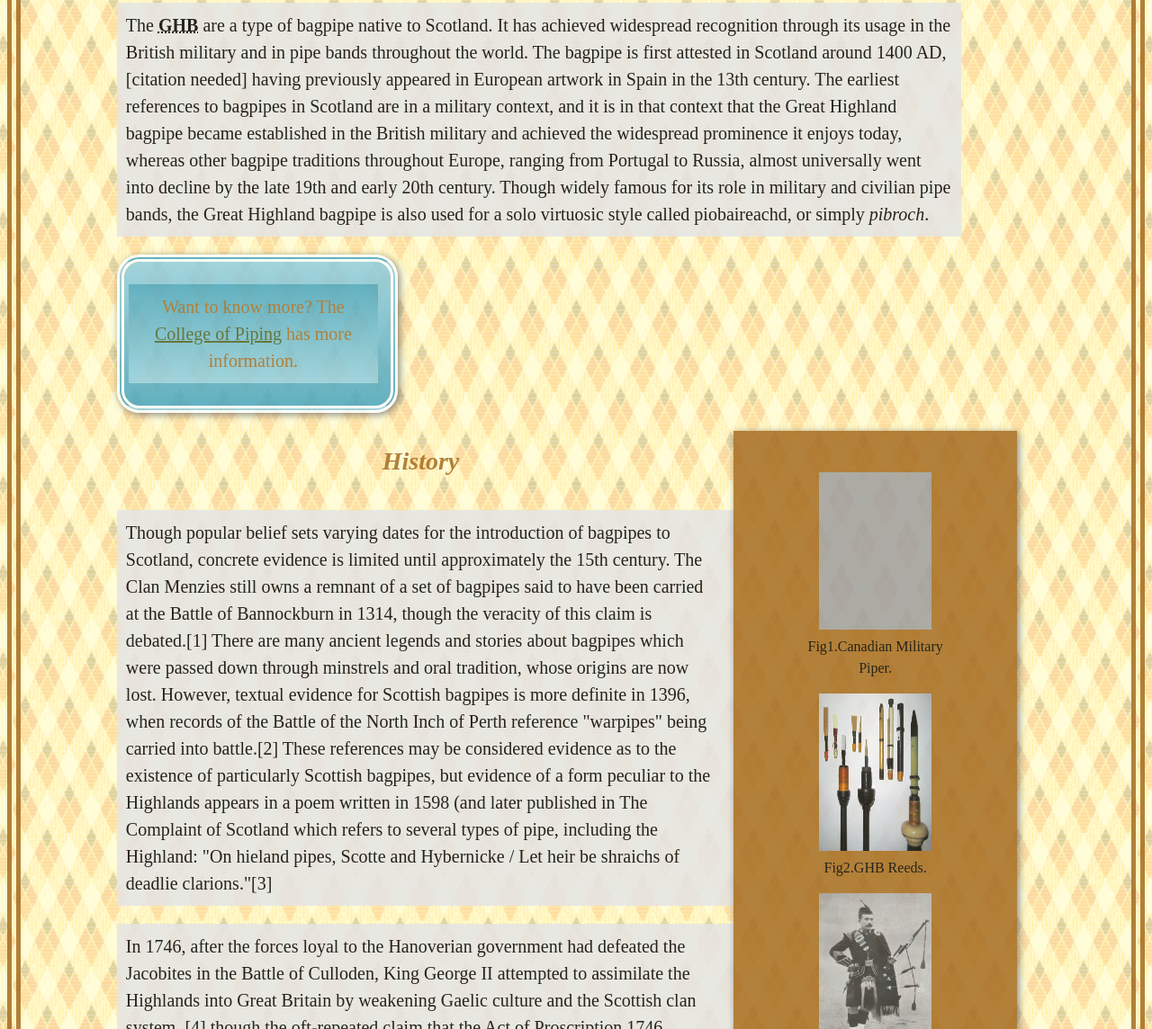
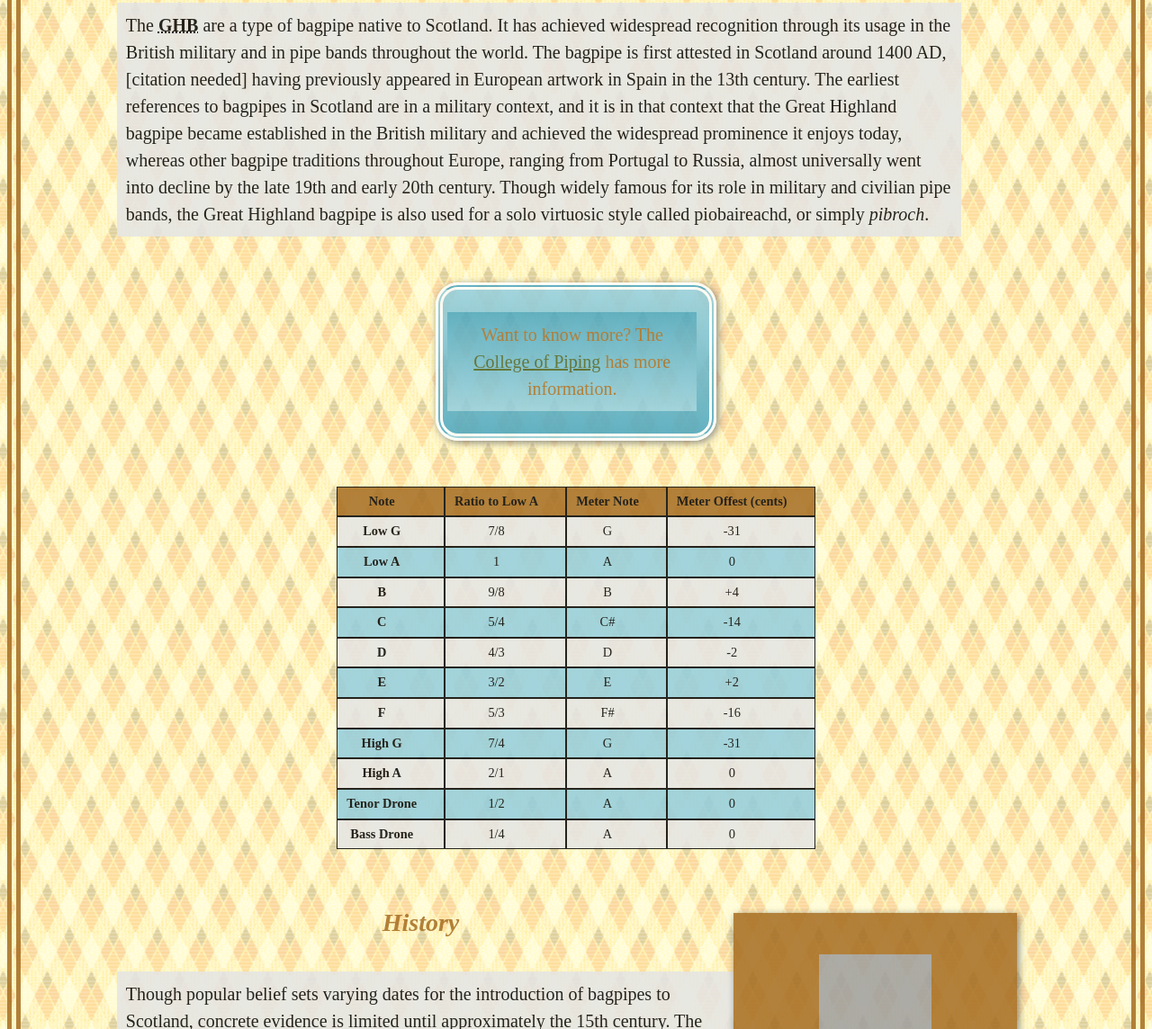
Before and after one commit to dwilcken/dws, a plain HTML site: page project3/index.html in a window 1280 px wide. Shown: the part 456-1600 px from the top of the page at 90% size. Drawn offline with nearby package versions, Linux system fonts and the light colour scheme; grey boxes are pictures that could not be loaded.

Commit message:
Update 20 Oct 1241

```diff
--- a/project3/css/styles.css
+++ b/project3/css/styles.css
@@ -76,6 +76,7 @@
 		box-shadow: 2px 2px 8px #727272;
 		/* Permalink - use to edit and share this gradient: http://colorzilla.com/gradient-editor/#93cede+0,75bdd1+41,49a5bf+100;Blue+3D+%235 */
 		background: linear-gradient(to bottom,  #93cede 0%,#75bdd1 41%,#49a5bf 100%); /* W3C */
+		margin: 5% auto 5% auto;
 		}
 	#more {
 		text-align: center;
@@ -120,3 +121,29 @@
 	#source {
 		text-align:center;
 		}
+
+/* Table */
+	table {
+		border-spacing: 0px;
+		margin: 5% auto 5% auto;
+		}
+	thead {
+		background-color:#a56c21;
+		}
+	th, td {
+		padding: 5px 30px 5px 10px;
+		border-spacing: 0px;
+		font-size:90%;
+		margin: 0px;
+		text-align: center;
+		border-top: 1px solid;
+		border-bottom: 1px solid;
+		border-right: 1px solid;
+		border-left: 1px solid;
+		}
+	#odd {
+		background-color: #93cede;
+		}
+	#even {
+		background-color: #e5e5e5;
+		}
--- a/project3/index.html
+++ b/project3/index.html
@@ -42,6 +42,86 @@
 					<p id="more">Want to know more? The <a href="https://www.facebook.com/The-College-of-Piping-1472910749643992/timeline/">
 					College of Piping</a> has more information.</p>
 			</aside>
+			<section>
+				<table>
+					<thead>
+						<tr>
+							<th scope="col">Note</th>
+							<th scope="col">Ratio to Low A</th>
+							<th scope="col">Meter Note</th>
+							<th scope="col">Meter Offest (cents)</th>
+						</tr>
+					<thead>
+					<tbody>
+						<tr id="even">
+							<th scope="row" >Low G</th>
+							<td>7/8</td>
+							<td>G</td>
+							<td>-31</td>
+						</tr>
+						<tr id="odd">
+							<th scope="row">Low A</th>
+							<td>1</td>
+							<td>A</td>
+							<td>0</td>
+						</tr>
+						<tr id="even">
+							<th scope="row">B</th>
+							<td>9/8</td>
+							<td>B</td>
+							<td>+4</td>
+						</tr>
+						<tr id="odd">
+							<th scope="row">C</th>
+							<td>5/4</td>
+							<td>C#</td>
+							<td>-14</td>
+						<tr>
+						<tr id="even">
+							<th scope="row">D</th>
+							<td>4/3</td>
+							<td>D</td>
+							<td>-2</td>
+						</tr>
+						<tr id="odd">
+							<th scope="row">E</th>
+							<td>3/2</td>
+							<td>E</td>
+							<td>+2</td>
+						</tr>
+						<tr id="even">
+							<th scope="row" >F</th>
+							<td>5/3</td>
+							<td>F#</td>
+							<td>-16</td>
+						</tr>
+						<tr id="odd">
+							<th scope="row">High G</th>
+							<td>7/4</td>
+							<td>G</td>
+							<td>-31</td>
+						</tr>
+						<tr id="even">
+							<th scope="row">High A</th>
+							<td>2/1</td>
+							<td>A</td>
+							<td>0</td>
+						</tr>
+						<tr id="odd">
+							<th scope="row">Tenor Drone</th>
+							<td>1/2</td>
+							<td>A</td>
+							<td>0</td>
+						</tr>
+						<tr id="even">
+							<th scope="row">Bass Drone</th>
+							<td>1/4</td>
+							<td>A</td>
+							<td>0</td>
+						</tr>
+					</tbody>
+				</table>
+			</section>
 			<section id="gallery">
 				 <!-- Image Gallery -->
 					<figure id="piper">
```
